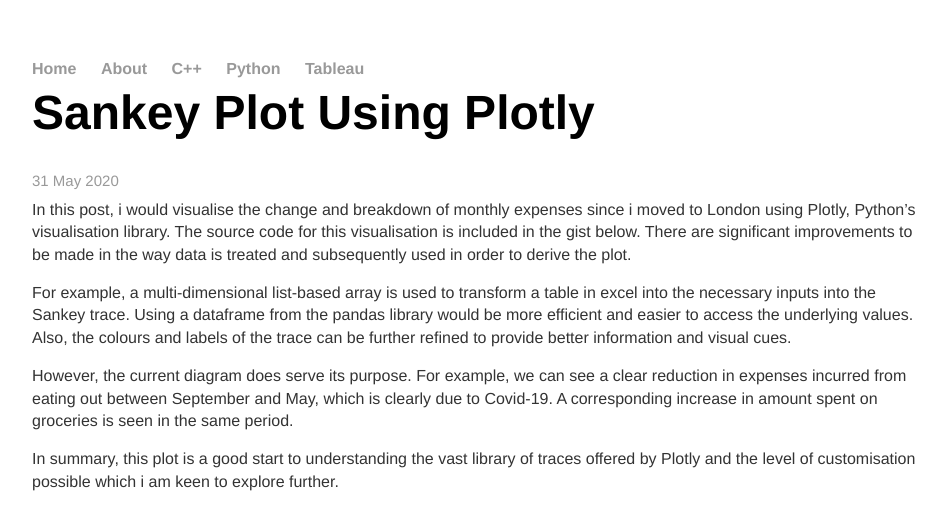
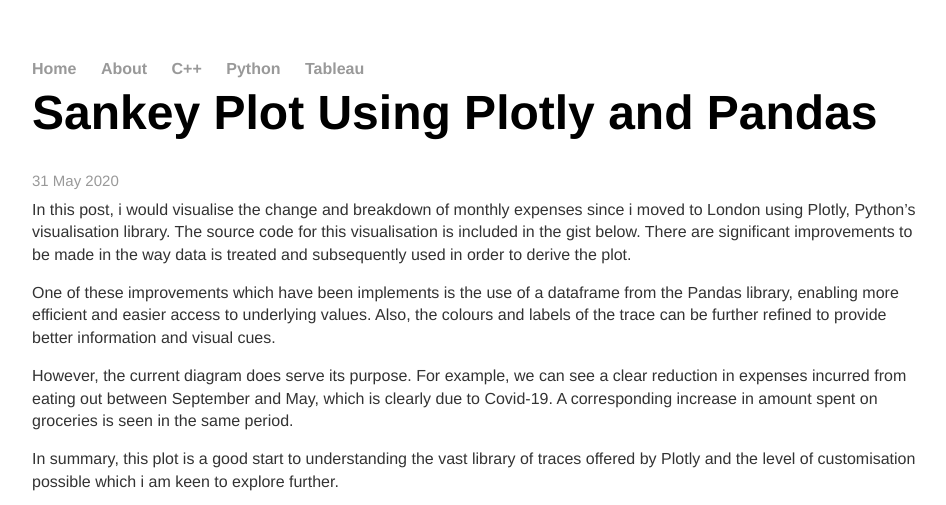
Before and after one commit to cchanzl/Lock-Screen, a Jekyll site: the page built from _posts/2020-05-31-Sankey-Plot-Using-Plotly-and-Pandas.md, in a window 1280 px wide, cut to the strip 0-505 px from the top of the page. Shown: the whole strip, without its empty margins (160-1106 px from the left). Built offline with Jekyll 4.4.1, drawn with Linux system fonts in a browser that asks for light colours; a script that is not in the unit is left out.

Commit message:
Update and rename 2020-05-31-Sankey-Plot-Using-Plotly.md to 2020-05-31-Sankey-Plot-Using-Plotly-and-Pandas.md

```diff
--- a/_posts/2020-05-31-Sankey-Plot-Using-Plotly.md
+++ b/_posts/2020-05-31-Sankey-Plot-Using-Plotly-and-Pandas.md
@@ -1,13 +1,13 @@
 ---
 layout: post
-title: "Sankey Plot Using Plotly"
+title: "Sankey Plot Using Plotly and Pandas"
 category: python
 date: 2020-05-31
 ---
 
 In this post, i would visualise the change and breakdown of monthly expenses since i moved to London using Plotly, Python's visualisation library. The source code for this visualisation is included in the gist below. There are significant improvements to be made in the way data is treated and subsequently used in order to derive the plot.
 
-For example, a multi-dimensional list-based array is used to transform a table in excel into the necessary inputs into the Sankey trace. Using a dataframe from the pandas library would be more efficient and easier to access the underlying values. Also, the colours and labels of the trace can be further refined to provide better information and visual cues.
+One of these improvements which have been implements is the use of a dataframe from the Pandas library, enabling more efficient and easier access to underlying values. Also, the colours and labels of the trace can be further refined to provide better information and visual cues.
 
 However, the current diagram does serve its purpose. For example, we can see a clear reduction in expenses incurred from eating out between September and May, which is clearly due to Covid-19. A corresponding increase in amount spent on groceries is seen in the same period.
 
```
